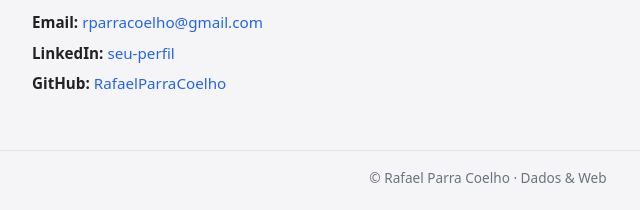
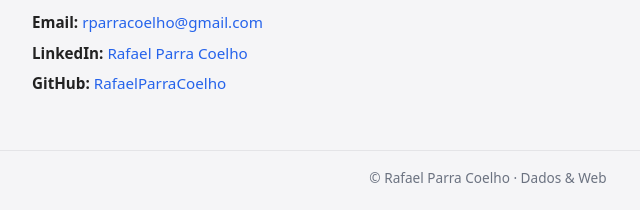
Before and after one commit to RafaelParraCoelho/rafaelparra.github.io, a plain HTML site: page index.html in a window 1280 px wide. Shown: the part 1261-1471 px from the top of the page, 152-792 px from the left. Drawn offline with Linux system fonts and the light colour scheme.

Commit message:
feat: social media

```diff
--- a/index.html
+++ b/index.html
@@ -120,8 +120,8 @@
         </li>
         <li>
           <strong>LinkedIn:</strong>
-          <a href="https://www.linkedin.com/in/seu-perfil" target="_blank" rel="noopener noreferrer">
-            seu-perfil
+          <a href="https://www.linkedin.com/in/rafael-parra-coelho-8054532a8/" target="_blank" rel="noopener noreferrer">
+            Rafael Parra Coelho
           </a>
         </li>
         <li>
```
